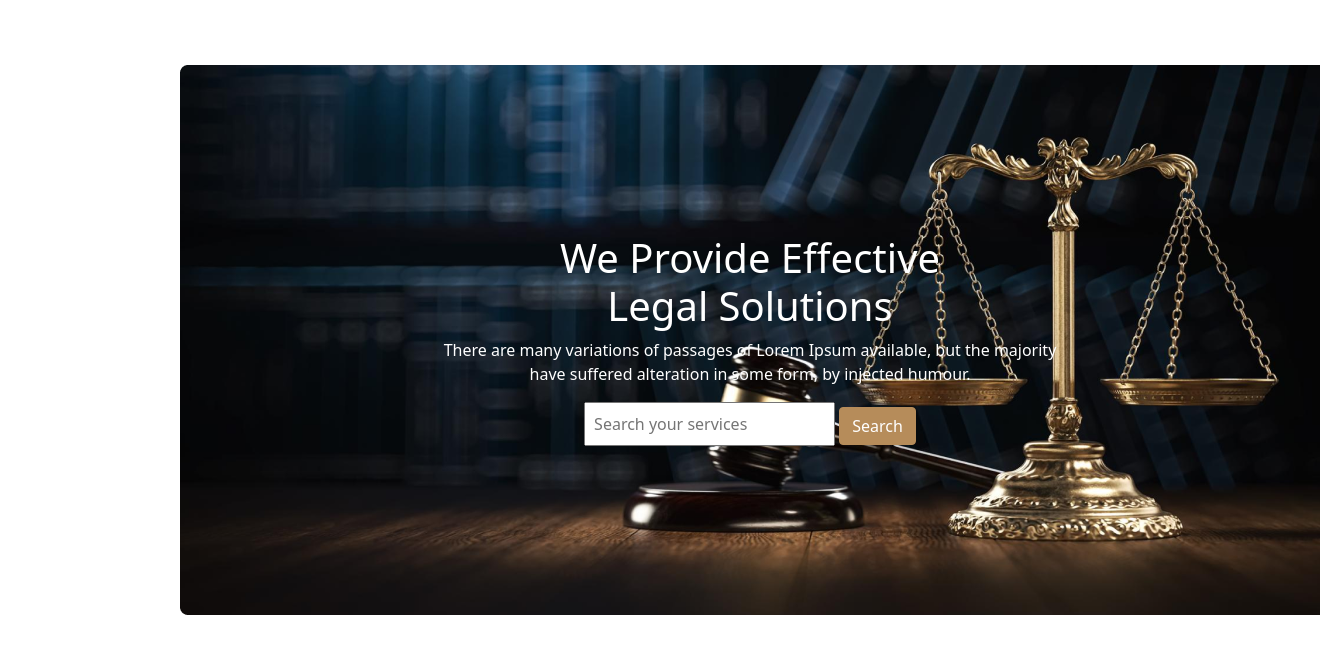
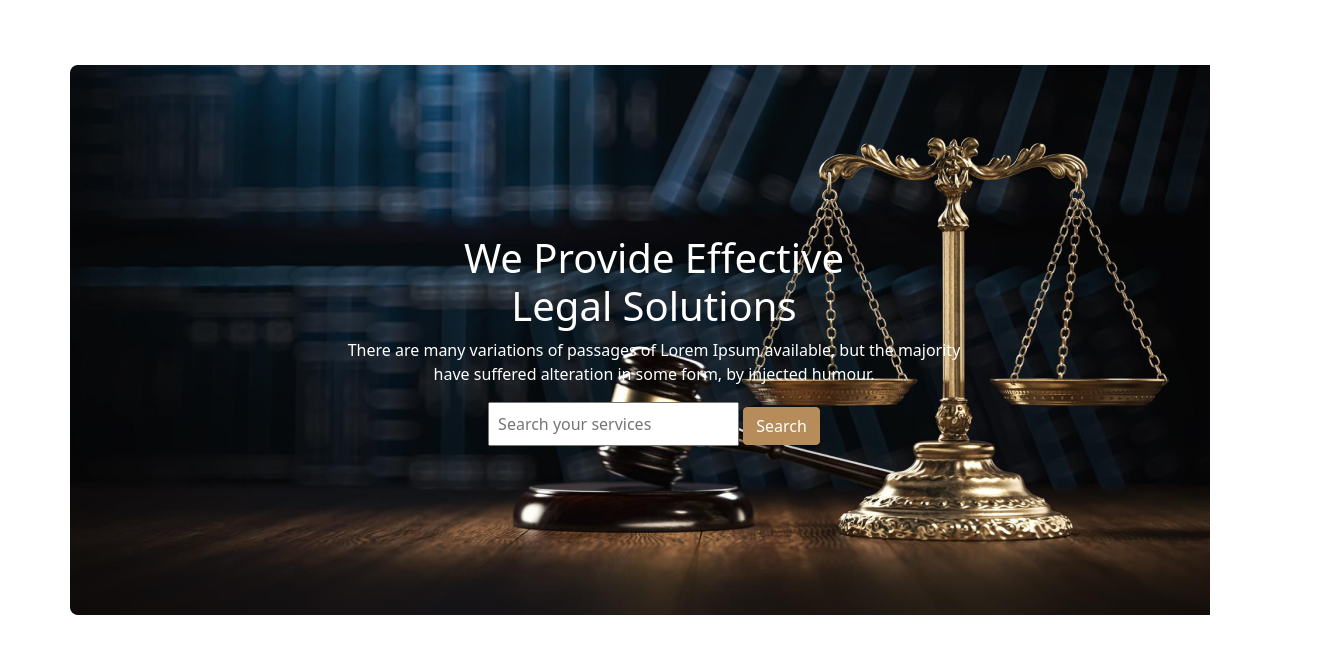
Before and after one commit to Abdullahbdbd/assignment, a plain HTML site: page index.html in a window 1280 px wide. Shown: the part 109-765 px from the top of the page, 1320 px wide, since content can reach past the window. Drawn offline with Linux system fonts and the light colour scheme.

Commit message:
assainment

```diff
--- a/css/style.css
+++ b/css/style.css
@@ -1,10 +1,9 @@
 .banner-items{
     background-image: url('../images/banner.png');
     height:550px;
-    width: 1170px;
     background-repeat: no-repeat;
     margin-top: 60px;
-    margin-left: 180px;
+    padding-left: 40px;
 }
 .button{
     background-color:#F3F3F3;
--- a/index.html
+++ b/index.html
@@ -159,12 +159,6 @@
         </div>
       </div>
 
-
-
-
-
-
-
        </section>
 
 
@@ -174,12 +168,11 @@
         -------------------->
 
 
+
         <div class="mt-5 mb-5 text-center">
             <h1 class="mb-2"><strong>What Our Client Say</strong></h1>
             <p>There are many variations of passages of Lorem Ipsum available, but the majority have <br> suffered alteration in some form, by injected humour.</p>
          </div>
-
-
 
                     <section>
 
@@ -247,7 +240,7 @@
 
                      <section>
 
-                        <div class="d-flex justify-content-center">
+                        <div class=" d-flex justify-content-center">
 
                             <div class="accordion" id="accordionExample">
                                 <div class=" accordion-item m-4">
@@ -307,7 +300,7 @@
 
                               <div>
 
-                                <img src="./images/faq.png" alt="">
+                                <img class="" src="./images/faq.png" alt="">
 
                               </div>
 
```
